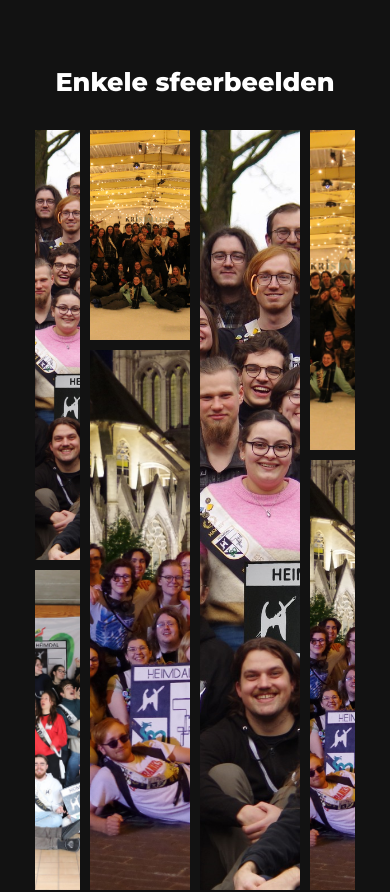
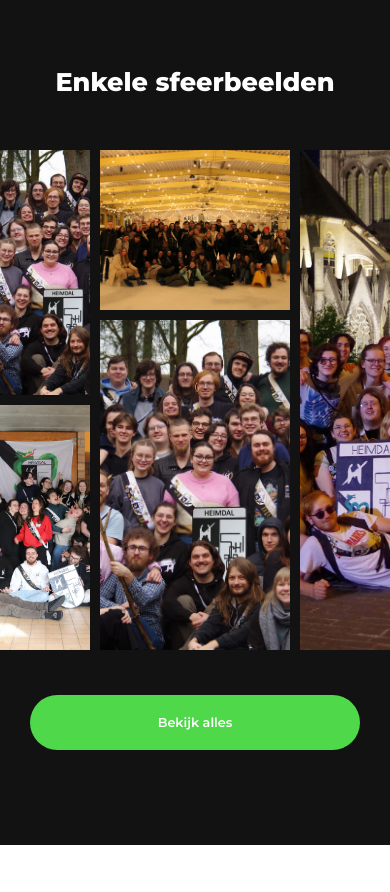
Before and after one commit to Heimdalbe/Mimisbrunnr-frontend, a React (Vite) app in the folder mimisbrunnr-frontend/: page / in a window 390 px wide. Shown: the part 1980-2872 px from the top of the page. Built offline with nearby package versions, Linux system fonts and the light colour scheme.

Commit message:
responsive grid

```diff
--- a/mimisbrunnr-frontend/src/components/Home/FotoSectie/FotoSectie.css
+++ b/mimisbrunnr-frontend/src/components/Home/FotoSectie/FotoSectie.css
@@ -11,16 +11,74 @@
     "d c c e e g"
     "d c c e e g"
     "d c c e e g";
-  padding-bottom: 10px;
+    padding-bottom: 10px;
 }
 
 .fixed-image-grid-item {
   width: 100%;
   height: 100%;
+  cursor: pointer;
+  overflow: hidden;
+  position: relative;
+  transition: transform 0.3s ease, box-shadow 0.3s ease;
 }
 
 .fixed-image-grid-item img {
   width: 100%;
   height: 100%;
   object-fit: cover;
+  transition: transform 0.3s ease, filter 0.3s ease;
 }
+
+.fixed-image-grid-item:hover img {
+  transform: scale(1.05);
+}
+
+.lightbox {
+  position: fixed;
+  top: 0;
+  left: 0;
+  width: 100vw;
+  height: 100vh;
+  background: rgba(0,0,0,0.8);
+  display: flex;
+  justify-content: center;
+  align-items: center;
+  z-index: 1000;
+  cursor: pointer;
+}
+
+.lightbox img {
+  max-width: 90%;
+  max-height: 90%;
+  border-radius: 8px;
+  box-shadow: 0 0 20px rgba(0,0,0,0.5);
+}
+
+@media (max-width: 1024px) {
+  .fixed-image-grid {
+    grid-template-columns: repeat(4, 1fr);
+    grid-template-rows: repeat(5, 100px);
+    grid-template-areas:
+      "a a a b"
+      "a a a b"
+      "c d d d"
+      "c d d d"
+      "e e f g";
+  }
+}
+
+@media (max-width: 768px) {
+  .fixed-image-grid {
+    grid-template-columns: repeat(4, 1fr);
+    grid-template-rows: repeat(6, 75px);
+    grid-template-areas:
+      "a b b c"
+      "a b b c"
+      "a e e c"
+      "d e e c"
+      "d e e c"
+      "d e e c";
+    padding-top: 20px;
+  }
+}
--- a/mimisbrunnr-frontend/src/components/Home/FotoSectie/FotoSectie.jsx
+++ b/mimisbrunnr-frontend/src/components/Home/FotoSectie/FotoSectie.jsx
@@ -1,9 +1,9 @@
+import { useState } from 'react';
 import PrimaryButton from '../../Common/PrimaryButton';
-import ImageGrid from '../../Afbeeldingen/ImageGrid';
 import './FotoSectie.css';
 
 const FotoSectie = () => {
-  const images = [
+  const allImages = [
     "Groepsfoto1.jpg",
     "Groepsfoto2.jpg",
     "Groepsfoto3.jpg",
@@ -14,28 +14,56 @@ const FotoSectie = () => {
   ];
 
   const areas = ['a','b','c','d','e','f','g']
+  const [activeImage, setActiveImage] = useState(null);
+  const [windowWidth, setWindowWidth] = useState(window.innerWidth);
+  window.addEventListener('resize', () => setWindowWidth(window.innerWidth));
+
+  const images = windowWidth <= 600 ? allImages.slice(0,5) : allImages;
+  const areasToUse = windowWidth <= 600 ? areas.slice(0,5) : areas;
+
 
   return (
-    <div className='container' style={{ paddingTop: 5 }}>
+    <div>
+      <div className='container-sm-tm' style={{ paddingTop: 5 }}>
         <h1>Enkele sfeerbeelden</h1>
+      </div>
 
+      <div className='container-fw-mobile' style={{ paddingTop: 0, paddingBottom: 0}}>
         <div className='fixed-image-grid'>
           {images.map((src, i) => (
-          <div key={i} className="fixed-image-grid-item" style={{ gridArea: areas[i] }}>
+            <div
+              key={i}
+              className="fixed-image-grid-item"
+              style={{ gridArea: areasToUse[i] }}
+              onClick={() => setActiveImage(src)}
+            >
               <img src={src} alt="" />
             </div>
           ))}
         </div>
+      </div>
 
+      <div className='container-sm-bm'>
         <div className="button-wrapper">
           <PrimaryButton
             text='Bekijk alles'
             to='/albums'
             isLight={false}
-          isDisabled={false} />
+            isDisabled={false}
+          />
         </div>
       </div>
-  )
+
+
+
+      {/* Lightbox modal */}
+      {activeImage && (
+        <div className="lightbox" onClick={() => setActiveImage(null)}>
+          <img src={activeImage} alt="" />
+        </div>
+      )}
+    </div>
+  );
 }
 
 export default FotoSectie;
```
Lines whose indentation alone changed are shown as unchanged.
